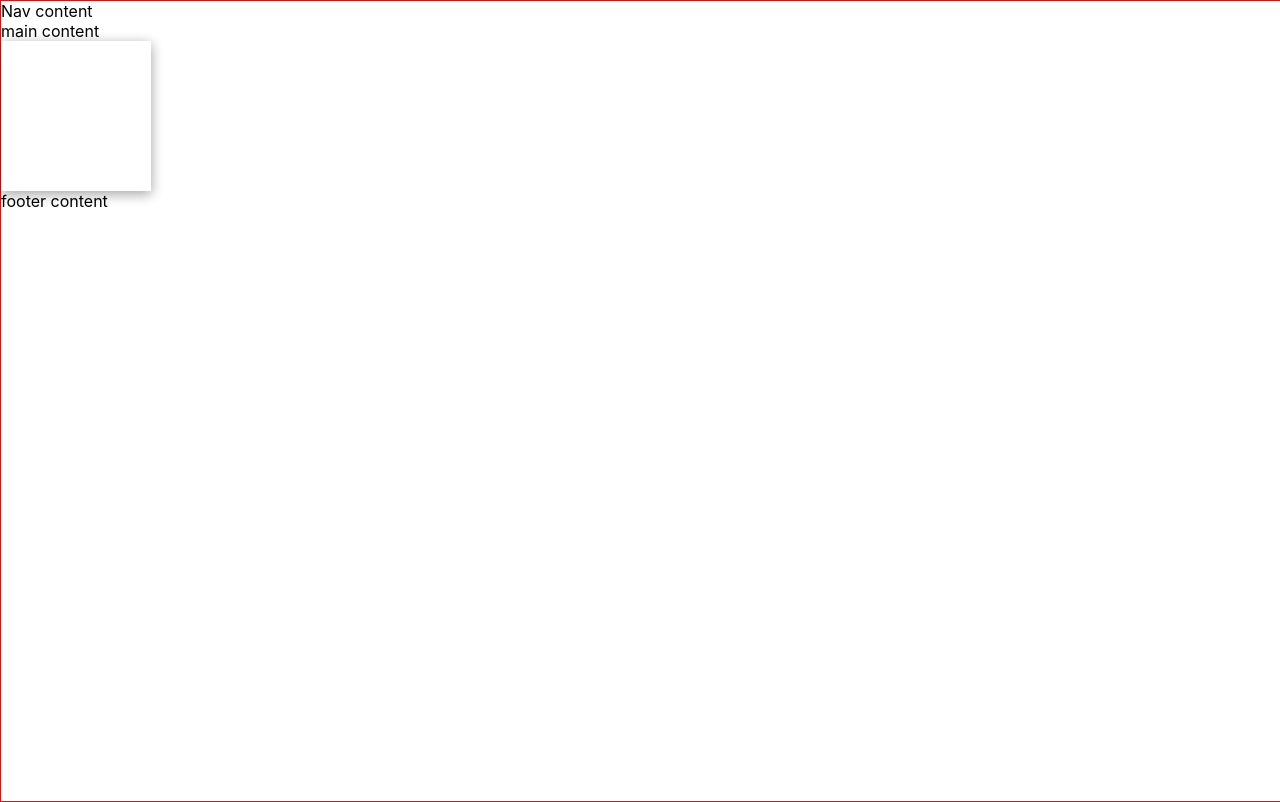
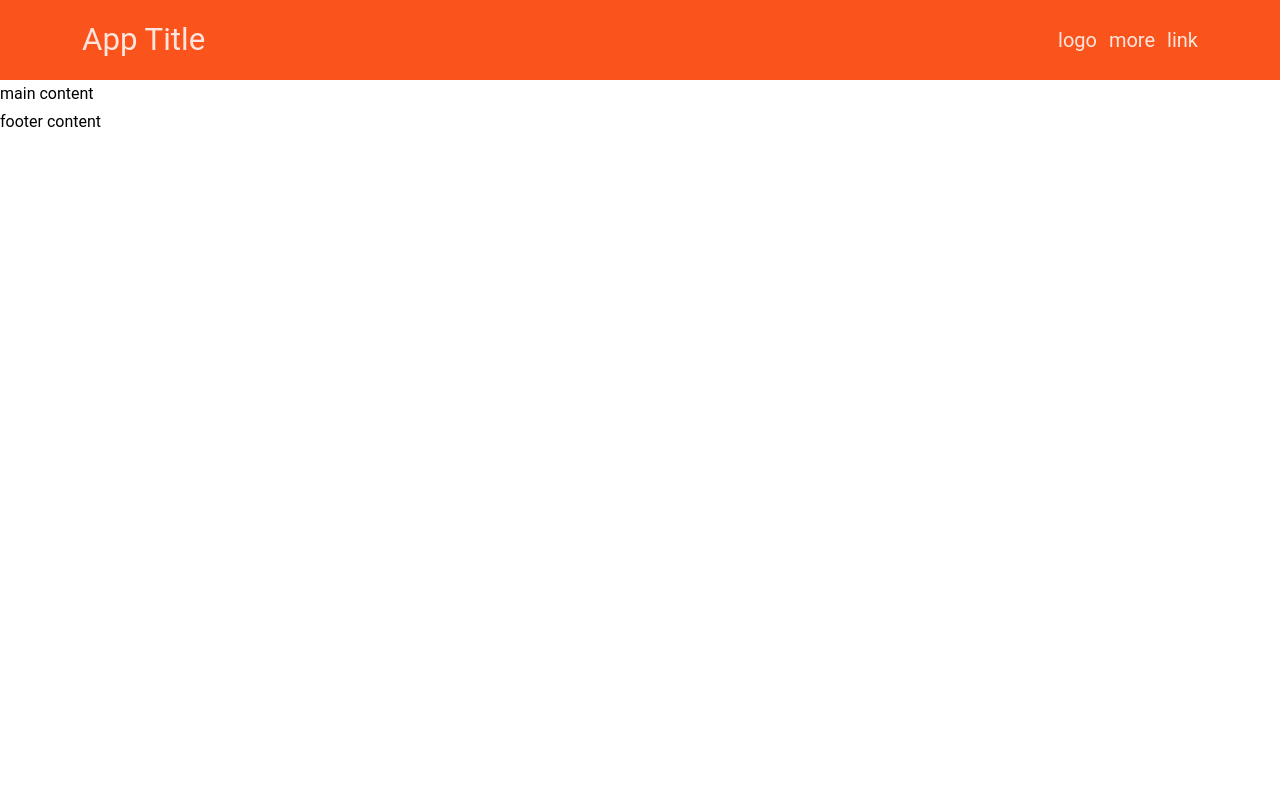
Before and after one commit to nrsimonelli/heroic-data-vision, a React (Create React App) app: page / in a window 1280 px wide. Built offline with nearby package versions, Linux system fonts and the light colour scheme.

Commit message:
nav styling

```diff
--- a/src/components/Nav/Nav.js
+++ b/src/components/Nav/Nav.js
@@ -4,7 +4,12 @@ const Nav = () => {
   return (
     <div className='nav-root'>
       <div className='container'>
-        <div className='content'>Nav content</div>
+        <div className='title h3'>App Title</div>
+        <div className='sub-container h5'>
+          <div>logo</div>
+          <div>more</div>
+          <div className='link'>link</div>
+        </div>
       </div>
     </div>
   );
--- a/src/css/main.css
+++ b/src/css/main.css
@@ -1,9 +1,182 @@
-body {
+html,
+body,
+div,
+span,
+applet,
+object,
+iframe,
+h1,
+h2,
+h3,
+h4,
+h5,
+h6,
+p,
+blockquote,
+pre,
+a,
+abbr,
+acronym,
+address,
+big,
+cite,
+code,
+del,
+dfn,
+em,
+img,
+ins,
+kbd,
+q,
+s,
+samp,
+small,
+strike,
+strong,
+sub,
+sup,
+tt,
+var,
+b,
+u,
+i,
+center,
+dl,
+dt,
+dd,
+ol,
+ul,
+li,
+fieldset,
+form,
+label,
+legend,
+table,
+caption,
+tbody,
+tfoot,
+thead,
+tr,
+th,
+td,
+article,
+aside,
+canvas,
+details,
+embed,
+figure,
+figcaption,
+footer,
+header,
+hgroup,
+menu,
+nav,
+output,
+ruby,
+section,
+summary,
+time,
+mark,
+audio,
+video {
   margin: 0;
   padding: 0;
-  font-family: -apple-system, BlinkMacSystemFont, "Segoe UI", "Roboto", "Oxygen", "Ubuntu", "Cantarell", "Fira Sans", "Droid Sans", "Helvetica Neue", sans-serif;
+  border: 0;
+  font-size: 100%;
+  font: inherit;
+  vertical-align: baseline;
+}
+
+/* HTML5 display-role reset for older browsers */
+article,
+aside,
+details,
+figcaption,
+figure,
+footer,
+header,
+hgroup,
+menu,
+nav,
+section {
+  display: block;
+}
+
+body {
+  line-height: 1;
+}
+
+ol,
+ul {
+  list-style: none;
+}
+
+blockquote,
+q {
+  quotes: none;
+}
+
+blockquote:before,
+blockquote:after,
+q:before,
+q:after {
+  content: "";
+  content: none;
+}
+
+table {
+  border-collapse: collapse;
+  border-spacing: 0;
+}
+
+html {
+  font-size: 100%;
+}
+
+body {
+  font-family: "Roboto", "Oxygen", "Fira Sans", "Droid Sans", "Helvetica Neue", sans-serif;
   -webkit-font-smoothing: antialiased;
   -moz-osx-font-smoothing: grayscale;
+  font-weight: 400;
+  line-height: 1.75;
+}
+
+.h1,
+.h2,
+.h3,
+.h4,
+.h5,
+.h6 {
+  line-height: 1.3;
+}
+
+.h1 {
+  font-size: 3.052rem;
+}
+
+.h2 {
+  font-size: 2.441rem;
+}
+
+.h3 {
+  font-size: 1.953rem;
+}
+
+.h4 {
+  font-size: 1.563rem;
+}
+
+.h5 {
+  font-size: 1.25rem;
+}
+
+.h6 {
+  font-size: 0.8rem;
+}
+
+small,
+.text_small {
+  font-size: 0.8rem;
 }
 
 code {
@@ -24,18 +197,35 @@ a:hover {
   flex-wrap: nowrap;
   min-height: 100vh;
   width: 100vw;
-  border: 1px solid red;
 }
 
-.test {
-  transition: 0.5s;
-  box-shadow: 0 3px 12px rgba(0, 0, 0, 0.23), 0 3px 12px rgba(0, 0, 0, 0.16);
-  height: 150px;
-  width: 150px;
+.nav-root {
+  height: 80px;
+  width: 100%;
+  background-color: #fa541c;
+  color: rgba(255, 255, 255, 0.85);
 }
-.test:hover {
-  transition: 0.5s;
-  box-shadow: 0 10px 20px rgba(0, 0, 0, 0.22), 0 14px 56px rgba(0, 0, 0, 0.25);
+.nav-root .container {
+  height: 100%;
+  display: flex;
+  flex-direction: row;
+  flex-wrap: nowrap;
+  justify-content: space-between;
+  align-items: center;
+  max-width: 1140px;
+  margin-left: auto;
+  margin-right: auto;
+}
+.nav-root .sub-container {
+  display: flex;
+  flex-direction: row;
+  flex-wrap: nowrap;
+}
+.nav-root .sub-container div {
+  margin-right: 12px;
+}
+.nav-root .title {
+  margin-left: 12px;
 }
 
 /*# sourceMappingURL=main.css.map */
--- a/src/scss/main.scss
+++ b/src/scss/main.scss
@@ -1,12 +1,2 @@
 @use './abstracts/' as *;
 @use './partials/' as *;
-
-.test {
-  transition: 0.5s;
-  @include card(2);
-  @include dimensions(150px, 150px);
-  &:hover {
-    transition: 0.5s;
-    @include card(4);
-  }
-}
--- a/src/scss/partials/_base.scss
+++ b/src/scss/partials/_base.scss
@@ -1,13 +1,51 @@
 @use '../abstracts/' as *;
 
+html {
+  font-size: 100%;
+}
+
 body {
-  margin: 0;
-  padding: 0;
-  font-family: -apple-system, BlinkMacSystemFont, 'Segoe UI', 'Roboto',
-    'Oxygen', 'Ubuntu', 'Cantarell', 'Fira Sans', 'Droid Sans',
+  font-family: 'Roboto', 'Oxygen', 'Fira Sans', 'Droid Sans',
     'Helvetica Neue', sans-serif;
   -webkit-font-smoothing: antialiased;
   -moz-osx-font-smoothing: grayscale;
+  font-weight: 400;
+  line-height: 1.75;
+}
+.h1,
+.h2,
+.h3,
+.h4,
+.h5,
+.h6 {
+  line-height: 1.3;
+}
+.h1 {
+  font-size: 3.052rem;
+}
+
+.h2 {
+  font-size: 2.441rem;
+}
+
+.h3 {
+  font-size: 1.953rem;
+}
+
+.h4 {
+  font-size: 1.563rem;
+}
+
+.h5 {
+  font-size: 1.25rem;
+}
+.h6 {
+  font-size: 0.8rem;
+}
+
+small,
+.text_small {
+  font-size: 0.8rem;
 }
 
 code {
@@ -28,5 +66,4 @@ a {
   @include flex-col();
   min-height: 100vh;
   width: 100vw;
-  @include border();
 }
--- a/src/scss/partials/_index.scss
+++ b/src/scss/partials/_index.scss
@@ -1 +1,3 @@
+@forward './reset';
 @forward './base';
+@forward './nav';
--- /dev/null
+++ b/src/scss/partials/_nav.scss
@@ -0,0 +1,24 @@
+@use '../abstracts/' as *;
+
+.nav-root {
+  @include dimensions(80px, 100%);
+  background-color: $color-primary;
+  color: $text-inverse-primary;
+
+  .container {
+    height: 100%;
+    @include flex-row;
+    @include justify-align(space-between);
+    max-width: $max-width-global;
+    @include push-auto;
+  }
+  .sub-container {
+    @include flex-row;
+    div {
+      margin-right: $margin-global;
+    }
+  }
+  .title {
+    margin-left: $margin-global;
+  }
+}
--- /dev/null
+++ b/src/scss/partials/_reset.scss
@@ -0,0 +1,124 @@
+html,
+body,
+div,
+span,
+applet,
+object,
+iframe,
+h1,
+h2,
+h3,
+h4,
+h5,
+h6,
+p,
+blockquote,
+pre,
+a,
+abbr,
+acronym,
+address,
+big,
+cite,
+code,
+del,
+dfn,
+em,
+img,
+ins,
+kbd,
+q,
+s,
+samp,
+small,
+strike,
+strong,
+sub,
+sup,
+tt,
+var,
+b,
+u,
+i,
+center,
+dl,
+dt,
+dd,
+ol,
+ul,
+li,
+fieldset,
+form,
+label,
+legend,
+table,
+caption,
+tbody,
+tfoot,
+thead,
+tr,
+th,
+td,
+article,
+aside,
+canvas,
+details,
+embed,
+figure,
+figcaption,
+footer,
+header,
+hgroup,
+menu,
+nav,
+output,
+ruby,
+section,
+summary,
+time,
+mark,
+audio,
+video {
+  margin: 0;
+  padding: 0;
+  border: 0;
+  font-size: 100%;
+  font: inherit;
+  vertical-align: baseline;
+}
+/* HTML5 display-role reset for older browsers */
+article,
+aside,
+details,
+figcaption,
+figure,
+footer,
+header,
+hgroup,
+menu,
+nav,
+section {
+  display: block;
+}
+body {
+  line-height: 1;
+}
+ol,
+ul {
+  list-style: none;
+}
+blockquote,
+q {
+  quotes: none;
+}
+blockquote:before,
+blockquote:after,
+q:before,
+q:after {
+  content: '';
+  content: none;
+}
+table {
+  border-collapse: collapse;
+  border-spacing: 0;
+}
```
Also changed, not shown: src/scss/abstracts/_mixins.scss (+27 -10 lines), src/scss/abstracts/_variables.scss (+3 -8 lines), 1 other file (tests, documents, lock files or other folders).
